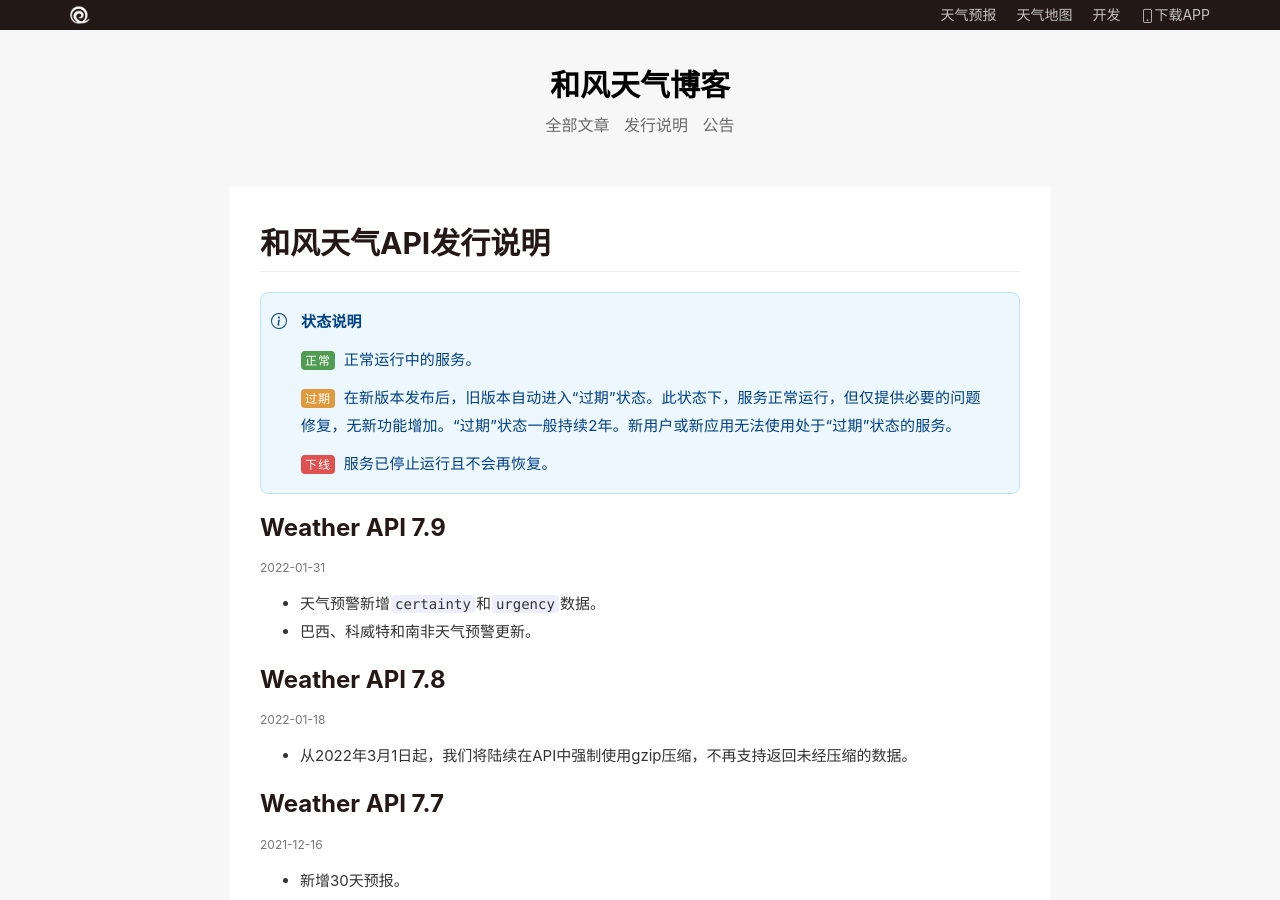
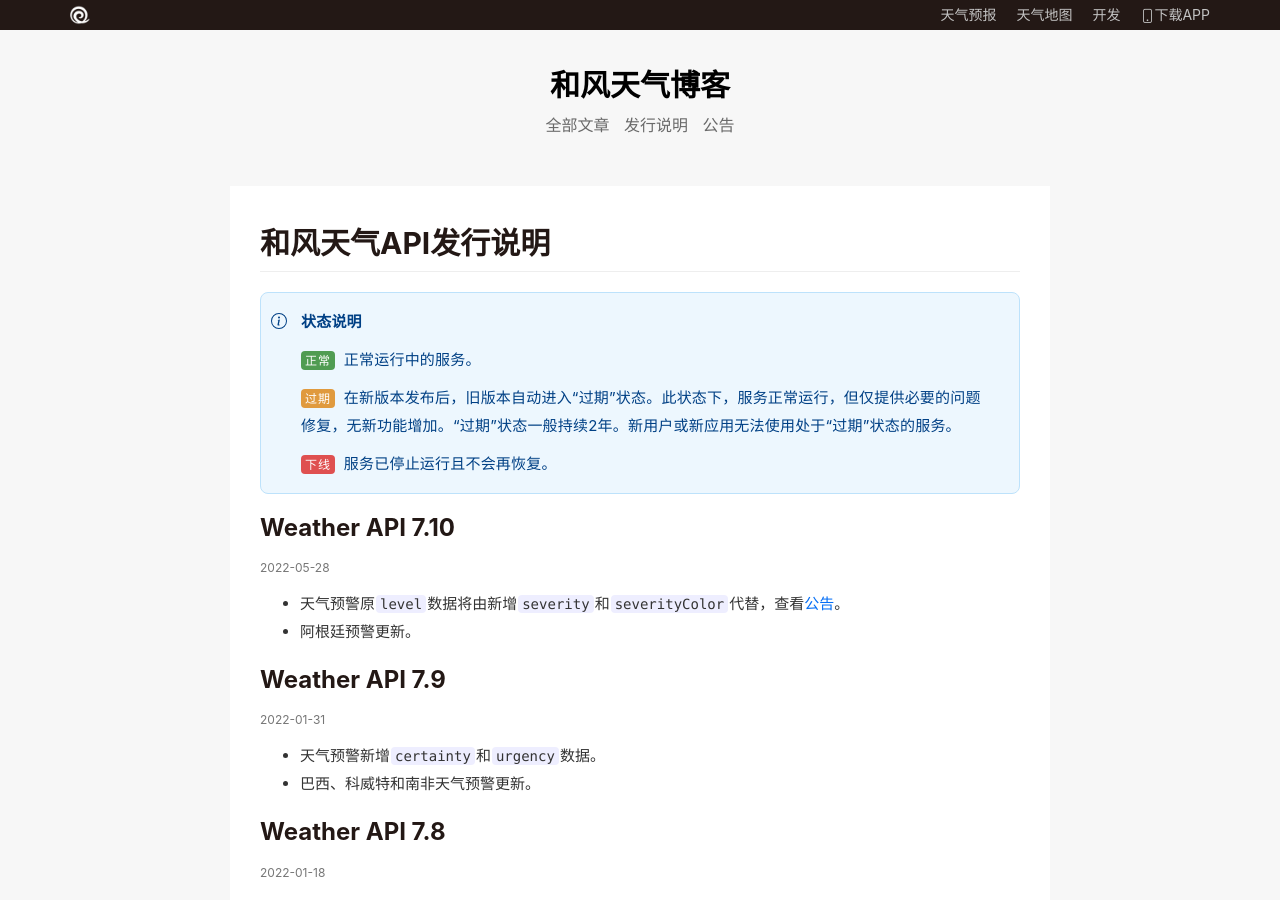
Before and after one commit to qwd/blog, a Jekyll site: the page built from pages/release-api.html, in a window 1280 px wide and 900 px high. Built offline with Jekyll 4.4.1, drawn with Linux system fonts in a browser that asks for light colours; some web fonts are replaced; comment, search, counter and statistics services are not loaded; some of the changed lines change nothing that is shown.

Commit message:
API 7.10 released (#9)

```diff
--- a/_data/release-api.yml
+++ b/_data/release-api.yml
@@ -1,3 +1,9 @@
+- ver: "7.10"
+  product: Weather
+  date: 2022-05-28
+  text: |-
+   - 天气预警原`level`数据将由新增`severity`和`severityColor`代替，查看[公告](/announce/warning-levle-is-deprecated/)。
+   - 阿根廷预警更新。
 - ver: 7.9
   product: Weather
   date: 2022-01-31
--- /dev/null
+++ b/_posts/announce/2022-05-28-warning-levle-is-deprecated.md
@@ -0,0 +1,28 @@
+---
+title: 天气预警level字段弃用
+ref: warning-levle-is-deprecated
+---
+
+我们在2022年5月28日发布了API v7.10版本，在本次更新中，[天气预警](https://dev.qweather.com/docs/api/warning/weather-warning/)的`warning.level`字段已被标记为弃用状态，我们将采用新的`warning.severity`和`warning.severityColor`代替。
+
+> 注意：API v7.10将采用灰度升级，最晚在2022年6月10日全部升级完成。
+
+随着我们发布越来越多的国家和地区的天气预警，原`warning.level`已经无法满足需求，对于不同国家和地区，无法正确的表示当地预警的严重程度，因此我们引入了新的数据：
+
+- **severity：**表示当前预警的严重等级，与**level**类似，但是使用更加规范的方式进行定义
+- **severityColor：**表示当前预警的严重等级所优选的颜色，对于不同国家和地区，可能更加倾向于使用颜色而非文字来描述当前预警信息的严重程度，我们尊重和适配了这些国家和地区的习惯，通过增加**severityColor**字段来补充当前预警严重等级的信息。
+
+查看[预警信息文档](https://dev.qweather.com/docs/resource/warning-info/)了解新增预警字段的详细描述。
+
+### 如何升级
+
+1. 对于获取中国预警信息，你可以直接使用`warning.severityColor`进行替代，同时通过`warning.severity`获取预警严重等级的文字描述，但是请注意下述第三条。
+2. 对于获取其他国家和地区的预警信息，你可以通过`warning.severity`进行替代，同时通过`warning.severityColor`获取预警严重等级的对应颜色。
+3. 请注意，`warning.severity`和`warning.severityColor`的返回数值**仅支持英文**。
+
+### 不升级会怎么样
+
+- 在2023年6月1日之前，你可以正常使用原`warning.level`，这不会有任何变化。
+- 在2023年6月1日之后，原`warning.level`可能不会再返回数据。
+
+因此建议请在2023年6月1日前完成升级。
```
